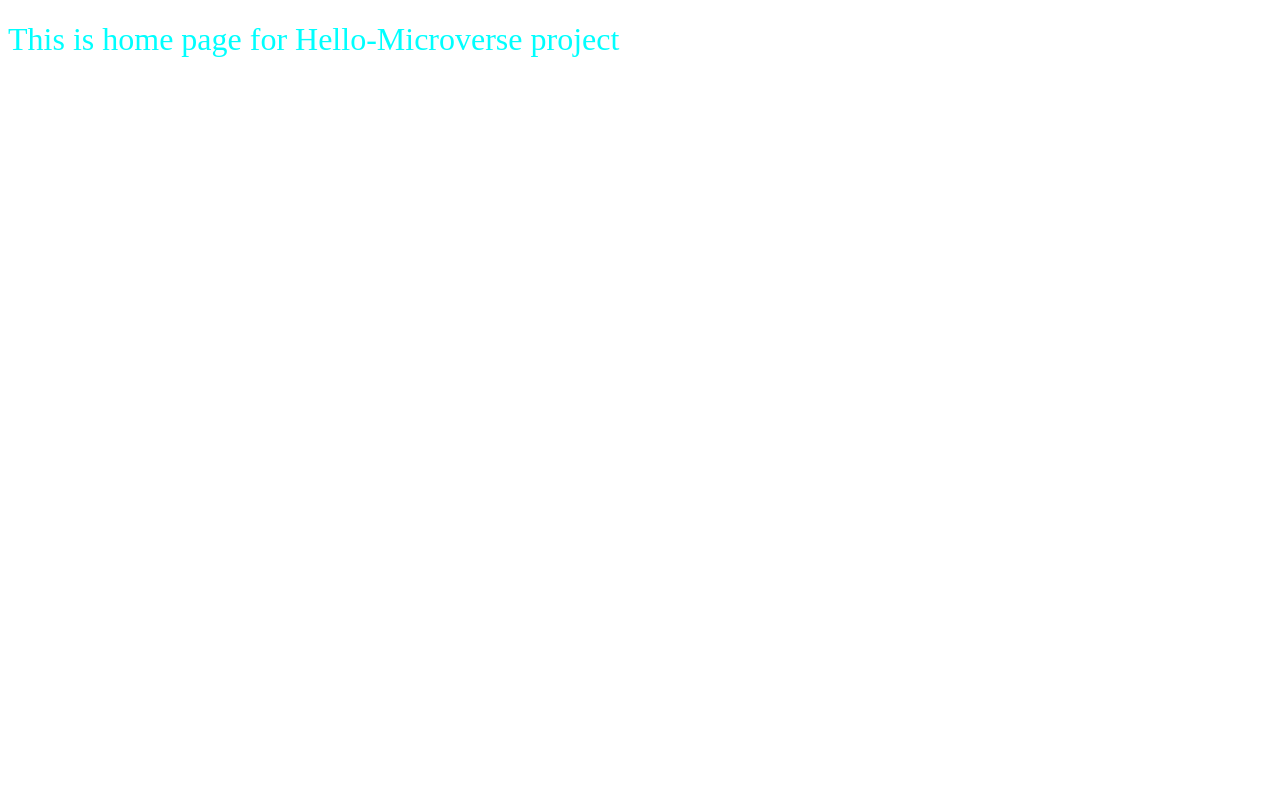
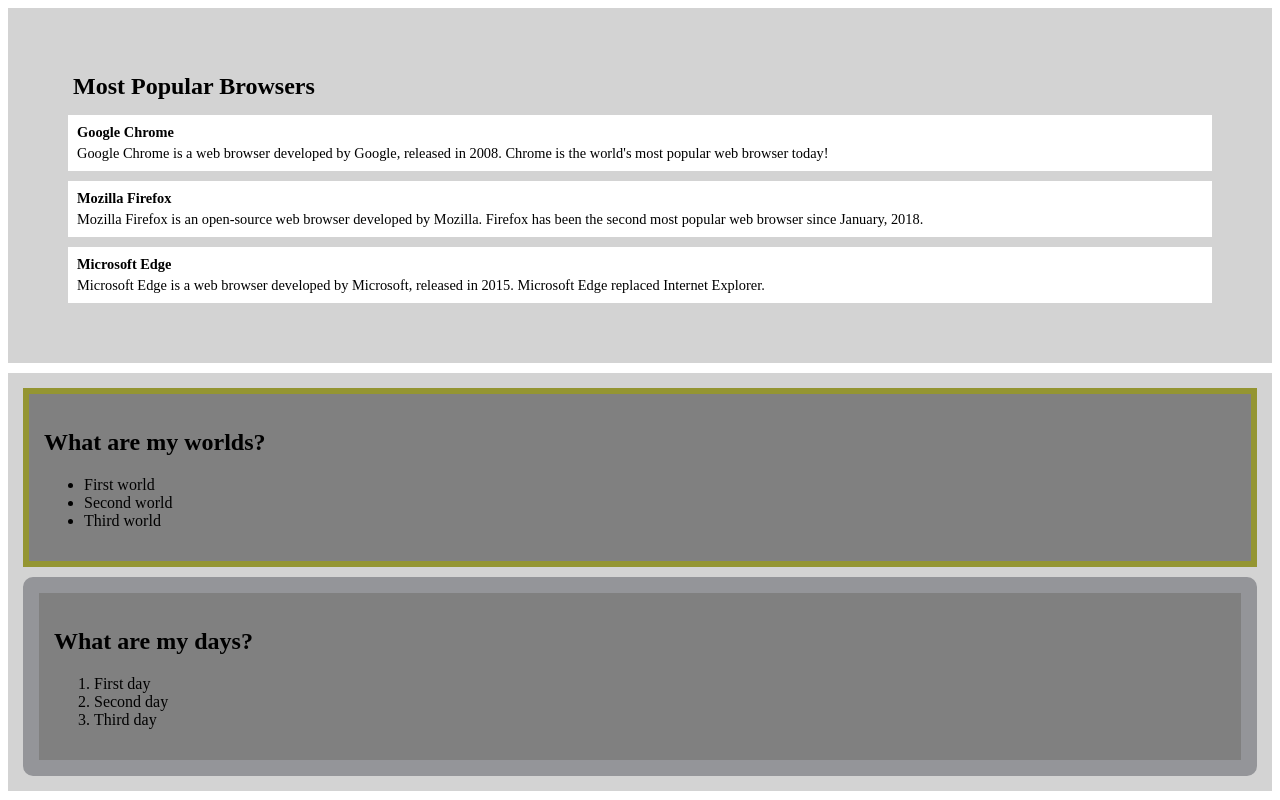
Before and after one commit to bushmusi/Hello-Microverse, a website: page index.html in a window 1280 px wide. Drawn offline with Linux system fonts and the light colour scheme.

```diff
--- a/index.html
+++ b/index.html
@@ -8,6 +8,40 @@
     <title>Hello Microverse</title>
 </head>
 <body>
-    <h1>This is home page for Hello-Microverse project</h1>
+    <article class="all-browsers">
+        <h1>Most Popular Browsers</h1>
+        <article class="browser">
+            <h2>Google Chrome</h2>
+            <p>Google Chrome is a web browser developed by Google, released in 2008. Chrome is the world's most popular web browser today!</p>
+        </article>
+        <article class="browser">
+            <h2>Mozilla Firefox</h2>
+            <p>Mozilla Firefox is an open-source web browser developed by Mozilla. Firefox has been the second most popular web browser since January, 2018.</p>
+        </article>
+        <article class="browser">
+            <h2>Microsoft Edge</h2>
+            <p>Microsoft Edge is a web browser developed by Microsoft, released in 2015. Microsoft Edge replaced Internet Explorer.</p>
+        </article>
+    </article>
+
+    <article class="box-model">
+        <article class="first-box">
+            <h2>What are my worlds?</h2>
+            <ul>
+                <li>First world</li>
+                <li>Second world</li>
+                <li>Third world</li>
+            </ul>
+        </article>
+
+        <div class="second-box">
+            <h2>What are my days?</h2>
+            <ol>
+                <li>First day</li>
+                <li>Second day</li>
+                <li>Third day</li>
+            </ol>
+        </div>
+    </article>
 </body>
 </html>
--- a/style.css
+++ b/style.css
@@ -1,4 +1,44 @@
-h1 {
-    color: aqua;
-    font-weight: 100;
+.all-browsers {
+  margin: 0;
+  padding: 50px;
+  background-color: lightgray;
 }
+
+.all-browsers > h1,
+.browser {
+  margin: 10px;
+  padding: 5px;
+}
+
+.browser {
+  background-color: white;
+}
+
+.browser > h2,
+p {
+  margin: 4px;
+  font-size: 90%;
+}
+
+.box-model {
+  margin: 10px 0 0 0;
+  padding: 5px;
+  height: inherit;
+  background-color: lightgray;
+}
+
+.box-model > .first-box {
+  margin: 10px;
+  padding: 15px;
+  border: 6px solid #949532;
+  display: block;
+  background-color: gray;
+}
+
+.box-model > .second-box {
+  margin: 10px;
+  padding: 15px;
+  border: 16px solid #949599;
+  border-radius: 10px;
+  background-color: gray;
+}
```
Also changed, not shown: package.json (added, +26 -0 lines), .github/workflows/linters.yml (added), .stylelintrc.json (added), README.md, app_shot.PNG (added), 3 other files.
